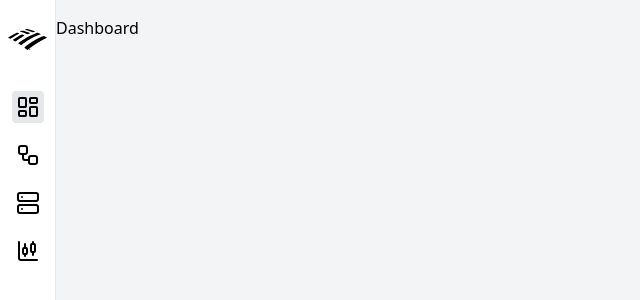
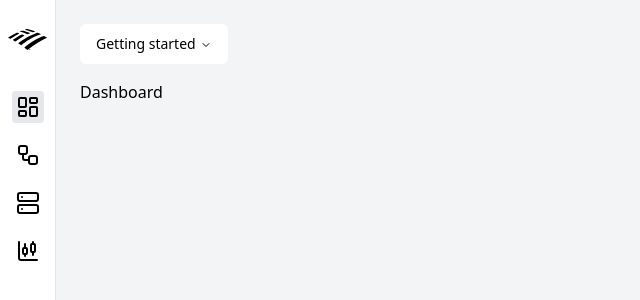
Before and after one commit to Deftly/leapp_ipu_platform, a React (Vite) app in the folder leapp_reporting_client/: page / in a window 1280 px wide. Shown: the top 300 px of the page, without its empty margins (0-640 px from the left). Built offline with nearby package versions, Linux system fonts and the light colour scheme.

Commit message:
initial layout for navmenu component

```diff
--- a/leapp_reporting_client/package.json
+++ b/leapp_reporting_client/package.json
@@ -10,6 +10,7 @@
     "preview": "vite preview"
   },
   "dependencies": {
+    "@radix-ui/react-navigation-menu": "^1.2.0",
     "@radix-ui/react-slot": "^1.1.0",
     "@radix-ui/react-tooltip": "^1.1.2",
     "class-variance-authority": "^0.7.0",
--- /dev/null
+++ b/leapp_reporting_client/src/components/ui/navigation-menu.tsx
@@ -0,0 +1,128 @@
+import * as React from "react"
+import * as NavigationMenuPrimitive from "@radix-ui/react-navigation-menu"
+import { cva } from "class-variance-authority"
+import { ChevronDown } from "lucide-react"
+
+import { cn } from "@/lib/utils"
+
+const NavigationMenu = React.forwardRef<
+  React.ElementRef<typeof NavigationMenuPrimitive.Root>,
+  React.ComponentPropsWithoutRef<typeof NavigationMenuPrimitive.Root>
+>(({ className, children, ...props }, ref) => (
+  <NavigationMenuPrimitive.Root
+    ref={ref}
+    className={cn(
+      "relative z-10 flex max-w-max flex-1 items-center justify-center",
+      className
+    )}
+    {...props}
+  >
+    {children}
+    <NavigationMenuViewport />
+  </NavigationMenuPrimitive.Root>
+))
+NavigationMenu.displayName = NavigationMenuPrimitive.Root.displayName
+
+const NavigationMenuList = React.forwardRef<
+  React.ElementRef<typeof NavigationMenuPrimitive.List>,
+  React.ComponentPropsWithoutRef<typeof NavigationMenuPrimitive.List>
+>(({ className, ...props }, ref) => (
+  <NavigationMenuPrimitive.List
+    ref={ref}
+    className={cn(
+      "group flex flex-1 list-none items-center justify-center space-x-1",
+      className
+    )}
+    {...props}
+  />
+))
+NavigationMenuList.displayName = NavigationMenuPrimitive.List.displayName
+
+const NavigationMenuItem = NavigationMenuPrimitive.Item
+
+const navigationMenuTriggerStyle = cva(
+  "group inline-flex h-10 w-max items-center justify-center rounded-md bg-white px-4 py-2 text-sm font-medium transition-colors hover:bg-slate-100 hover:text-slate-900 focus:bg-slate-100 focus:text-slate-900 focus:outline-none disabled:pointer-events-none disabled:opacity-50 data-[active]:bg-slate-100/50 data-[state=open]:bg-slate-100/50 dark:bg-slate-950 dark:hover:bg-slate-800 dark:hover:text-slate-50 dark:focus:bg-slate-800 dark:focus:text-slate-50 dark:data-[active]:bg-slate-800/50 dark:data-[state=open]:bg-slate-800/50"
+)
+
+const NavigationMenuTrigger = React.forwardRef<
+  React.ElementRef<typeof NavigationMenuPrimitive.Trigger>,
+  React.ComponentPropsWithoutRef<typeof NavigationMenuPrimitive.Trigger>
+>(({ className, children, ...props }, ref) => (
+  <NavigationMenuPrimitive.Trigger
+    ref={ref}
+    className={cn(navigationMenuTriggerStyle(), "group", className)}
+    {...props}
+  >
+    {children}{""}
+    <ChevronDown
+      className="relative top-[1px] ml-1 h-3 w-3 transition duration-200 group-data-[state=open]:rotate-180"
+      aria-hidden="true"
+    />
+  </NavigationMenuPrimitive.Trigger>
+))
+NavigationMenuTrigger.displayName = NavigationMenuPrimitive.Trigger.displayName
+
+const NavigationMenuContent = React.forwardRef<
+  React.ElementRef<typeof NavigationMenuPrimitive.Content>,
+  React.ComponentPropsWithoutRef<typeof NavigationMenuPrimitive.Content>
+>(({ className, ...props }, ref) => (
+  <NavigationMenuPrimitive.Content
+    ref={ref}
+    className={cn(
+      "left-0 top-0 w-full data-[motion^=from-]:animate-in data-[motion^=to-]:animate-out data-[motion^=from-]:fade-in data-[motion^=to-]:fade-out data-[motion=from-end]:slide-in-from-right-52 data-[motion=from-start]:slide-in-from-left-52 data-[motion=to-end]:slide-out-to-right-52 data-[motion=to-start]:slide-out-to-left-52 md:absolute md:w-auto",
+      className
+    )}
+    {...props}
+  />
+))
+NavigationMenuContent.displayName = NavigationMenuPrimitive.Content.displayName
+
+const NavigationMenuLink = NavigationMenuPrimitive.Link
+
+const NavigationMenuViewport = React.forwardRef<
+  React.ElementRef<typeof NavigationMenuPrimitive.Viewport>,
+  React.ComponentPropsWithoutRef<typeof NavigationMenuPrimitive.Viewport>
+>(({ className, ...props }, ref) => (
+  <div className={cn("absolute left-0 top-full flex justify-center")}>
+    <NavigationMenuPrimitive.Viewport
+      className={cn(
+        "origin-top-center relative mt-1.5 h-[var(--radix-navigation-menu-viewport-height)] w-full overflow-hidden rounded-md border border-slate-200 bg-white text-slate-950 shadow-lg data-[state=open]:animate-in data-[state=closed]:animate-out data-[state=closed]:zoom-out-95 data-[state=open]:zoom-in-90 md:w-[var(--radix-navigation-menu-viewport-width)] dark:border-slate-800 dark:bg-slate-950 dark:text-slate-50",
+        className
+      )}
+      ref={ref}
+      {...props}
+    />
+  </div>
+))
+NavigationMenuViewport.displayName =
+  NavigationMenuPrimitive.Viewport.displayName
+
+const NavigationMenuIndicator = React.forwardRef<
+  React.ElementRef<typeof NavigationMenuPrimitive.Indicator>,
+  React.ComponentPropsWithoutRef<typeof NavigationMenuPrimitive.Indicator>
+>(({ className, ...props }, ref) => (
+  <NavigationMenuPrimitive.Indicator
+    ref={ref}
+    className={cn(
+      "top-full z-[1] flex h-1.5 items-end justify-center overflow-hidden data-[state=visible]:animate-in data-[state=hidden]:animate-out data-[state=hidden]:fade-out data-[state=visible]:fade-in",
+      className
+    )}
+    {...props}
+  >
+    <div className="relative top-[60%] h-2 w-2 rotate-45 rounded-tl-sm bg-slate-200 shadow-md dark:bg-slate-800" />
+  </NavigationMenuPrimitive.Indicator>
+))
+NavigationMenuIndicator.displayName =
+  NavigationMenuPrimitive.Indicator.displayName
+
+export {
+  navigationMenuTriggerStyle,
+  NavigationMenu,
+  NavigationMenuList,
+  NavigationMenuItem,
+  NavigationMenuContent,
+  NavigationMenuTrigger,
+  NavigationMenuLink,
+  NavigationMenuIndicator,
+  NavigationMenuViewport,
+}
--- /dev/null
+++ b/leapp_reporting_client/src/custom/NavMenu.tsx
@@ -0,0 +1,81 @@
+import {
+  NavigationMenu,
+  NavigationMenuContent,
+  NavigationMenuItem,
+  NavigationMenuLink,
+  NavigationMenuList,
+  NavigationMenuTrigger,
+} from "@/components/ui/navigation-menu";
+import { cn } from "@/lib/utils";
+import React from "react";
+
+const NavMenu = () => {
+  return (
+    <NavigationMenu>
+      <NavigationMenuList>
+        <NavigationMenuItem>
+          <NavigationMenuTrigger>Getting started</NavigationMenuTrigger>
+          <NavigationMenuContent>
+            <ul className="grid gap-3 p-6 md:w-[400px] lg:w-[500px] lg:grid-cols-[.75fr_1fr]">
+              <li className="row-span-3">
+                <NavigationMenuLink asChild>
+                  <a
+                    className="flex h-full w-full select-none flex-col justify-end rounded-md bg-gradient-to-b from-muted/50 to-muted p-6 no-underline outline-none focus:shadow-md"
+                    href="/"
+                  >
+                    {/* <Icons.logo className="h-6 w-6" /> */}
+                    <div className="mb-2 mt-4 text-lg font-medium">
+                      shadcn/ui
+                    </div>
+                    <p className="text-sm leading-tight text-muted-foreground">
+                      Beautifully designed components that you can copy and
+                      paste into your apps. Accessible. Customizable. Open
+                      Source.
+                    </p>
+                  </a>
+                </NavigationMenuLink>
+              </li>
+              <ListItem href="/docs" title="Introduction">
+                Re-usable components built using Radix UI and Tailwind CSS.
+              </ListItem>
+              <ListItem href="/docs/installation" title="Installation">
+                How to install dependencies and structure your app.
+              </ListItem>
+              <ListItem href="/docs/primitives/typography" title="Typography">
+                Styles for headings, paragraphs, lists...etc
+              </ListItem>
+            </ul>
+          </NavigationMenuContent>
+        </NavigationMenuItem>
+      </NavigationMenuList>
+    </NavigationMenu>
+  );
+};
+
+const ListItem = React.forwardRef<
+  React.ElementRef<"a">,
+  React.ComponentPropsWithoutRef<"a">
+>(({ className, title, children, ...props }, ref) => {
+  return (
+    <li>
+      <NavigationMenuLink asChild>
+        <a
+          ref={ref}
+          className={cn(
+            "block select-none space-y-1 rounded-md p-3 leading-none no-underline outline-none transition-colors hover:bg-accent hover:text-accent-foreground focus:bg-accent focus:text-accent-foreground",
+            className,
+          )}
+          {...props}
+        >
+          <div className="text-sm font-medium leading-none">{title}</div>
+          <p className="line-clamp-2 text-sm leading-snug text-muted-foreground">
+            {children}
+          </p>
+        </a>
+      </NavigationMenuLink>
+    </li>
+  );
+});
+ListItem.displayName = "ListItem";
+
+export default NavMenu;
--- a/leapp_reporting_client/src/custom/Sidebar.tsx
+++ b/leapp_reporting_client/src/custom/Sidebar.tsx
@@ -34,7 +34,8 @@
                 <TooltipTrigger asChild>
                   <NavLink
                     to={link.href}
-                    className={`group flex h-9 w-9 shrink-0 items-center justify-center gap-2 rounded-full text-lg font-semibold text-primary-foreground md:h-8 md:w-8 md:text-base transition-colors duration-00 ease-in-out
+                    // transition-colors duration-200 ease-in-out
+                    className={`group flex h-9 w-9 shrink-0 items-center justify-center gap-2 rounded-full text-lg font-semibold text-primary-foreground md:h-8 md:w-8 md:text-base
                       ${isActive ? "bg-gray-200 rounded-sm" : "bg-primary"}`}
                   >
                     <LinkIcon />
--- a/leapp_reporting_client/src/pages/AppLayout.tsx
+++ b/leapp_reporting_client/src/pages/AppLayout.tsx
@@ -1,11 +1,13 @@
 import { Outlet } from "react-router-dom";
 import Sidebar from "@/custom/Sidebar";
+import NavMenu from "@/custom/NavMenu";
 
 const AppLayout = () => {
   return (
     <div className="flex min-h-screen w-full flex-col bg-gray-100">
       <Sidebar />
-      <div className="flex flex-col sm:gap-4 sm:py-4 sm:pl-14">
+      <div className="flex flex-col sm:gap-4 sm:p-6 sm:pl-20">
+        <NavMenu />
         <Outlet />
       </div>
     </div>
```
Also changed, not shown: 1 other file (tests, documents, lock files or other folders).
